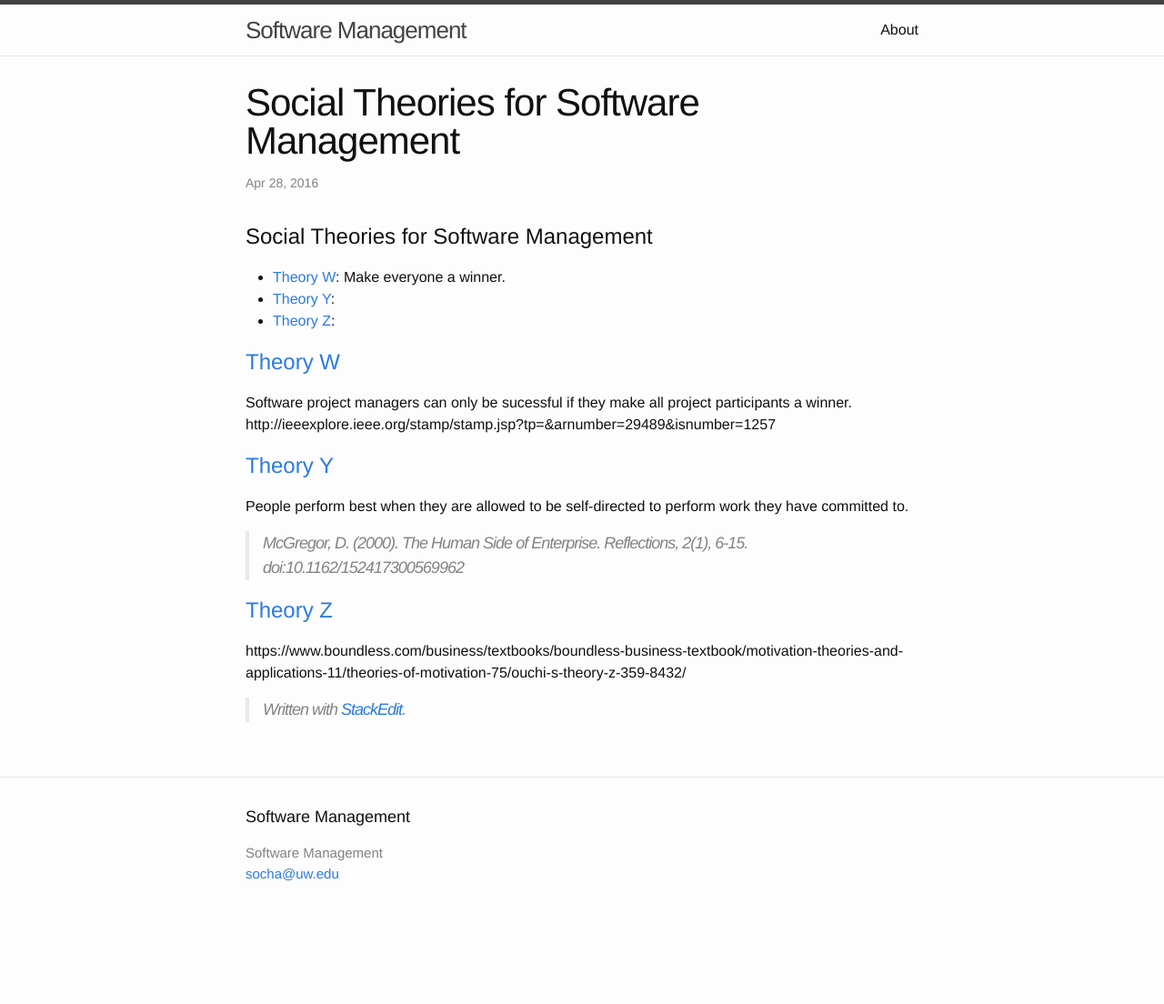
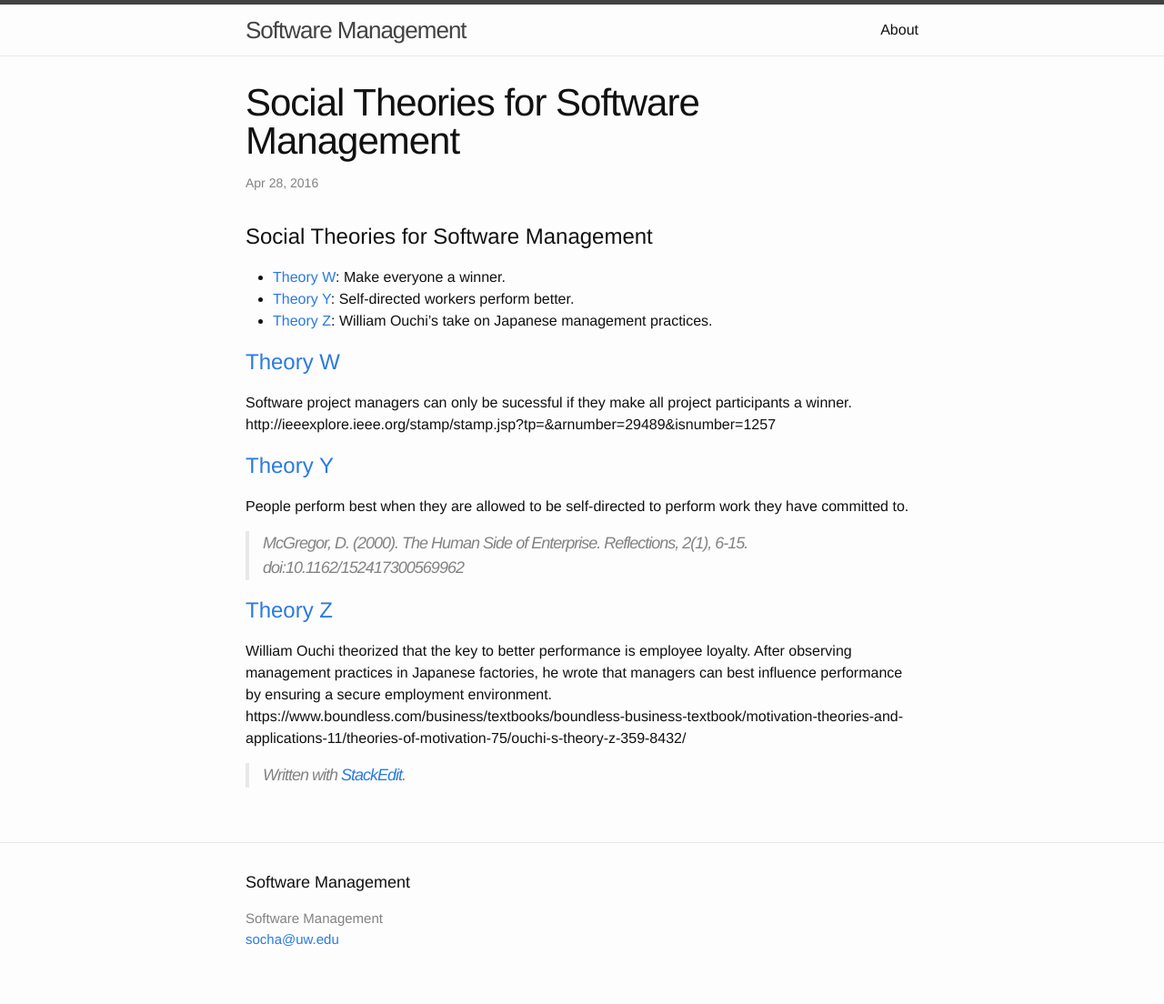
Before and after one commit to css566/css566.github.io, a Jekyll site: the page built from _posts/2016-04-28-Social_Theories_for_Software_Management.md, in a window 1280 px wide. Shown: the whole page at 91% size. Built offline with Jekyll 4.4.1, drawn with Linux system fonts in a browser that asks for light colours; comment, search, counter and statistics services are not loaded; before the commit the page ends 1032 px from its top, so only the background shows below that.

Commit message:
Update 2016-04-28-Social_Theories_for_Software_Management.md
Adding text

```diff
--- a/_posts/2016-04-28-Social_Theories_for_Software_Management.md
+++ b/_posts/2016-04-28-Social_Theories_for_Software_Management.md
@@ -6,8 +6,8 @@ Social Theories for Software Management
 ===
 
 * [Theory W](#theory_w):  Make everyone a winner.
-* [Theory Y](#theory_y):
-* [Theory Z](#theory_z):
+* [Theory Y](#theory_y):  Self-directed workers perform better.
+* [Theory Z](#theory_z):  William Ouchi's take on Japanese management practices.
 
 # <a name="theory_w">Theory W</a>
 Software project managers can only be sucessful if they make all project participants a winner. http://ieeexplore.ieee.org/stamp/stamp.jsp?tp=&arnumber=29489&isnumber=1257
@@ -16,6 +16,7 @@ People perform best when they are allowed to be self-directed to perform work th
 > McGregor, D. (2000). The Human Side of Enterprise. Reflections, 2(1), 6-15. doi:10.1162/152417300569962
 
 # <a name="theory_z">Theory Z</a>
+William Ouchi theorized that the key to better performance is employee loyalty. After observing management practices in Japanese factories, he wrote that managers can best influence performance by ensuring a secure employment environment.
 https://www.boundless.com/business/textbooks/boundless-business-textbook/motivation-theories-and-applications-11/theories-of-motivation-75/ouchi-s-theory-z-359-8432/
 
 > Written with [StackEdit](https://stackedit.io/).
```
